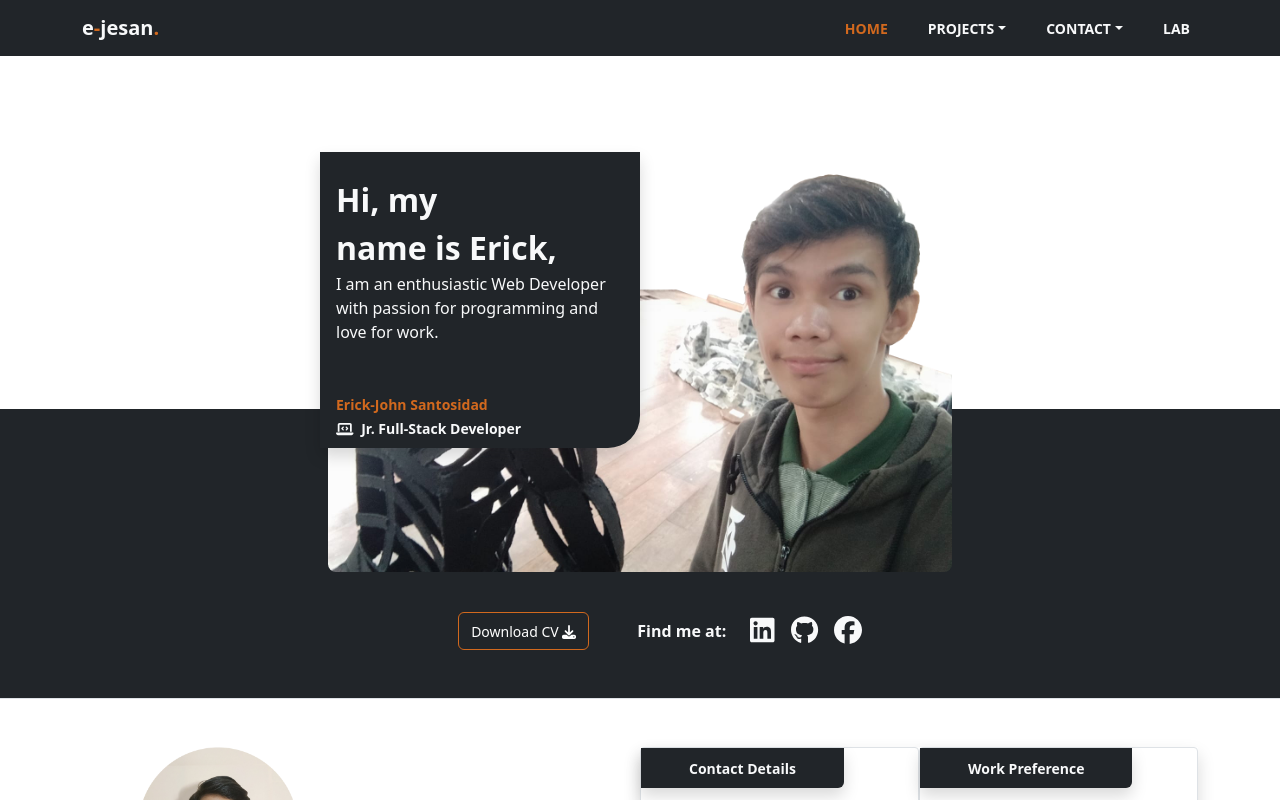
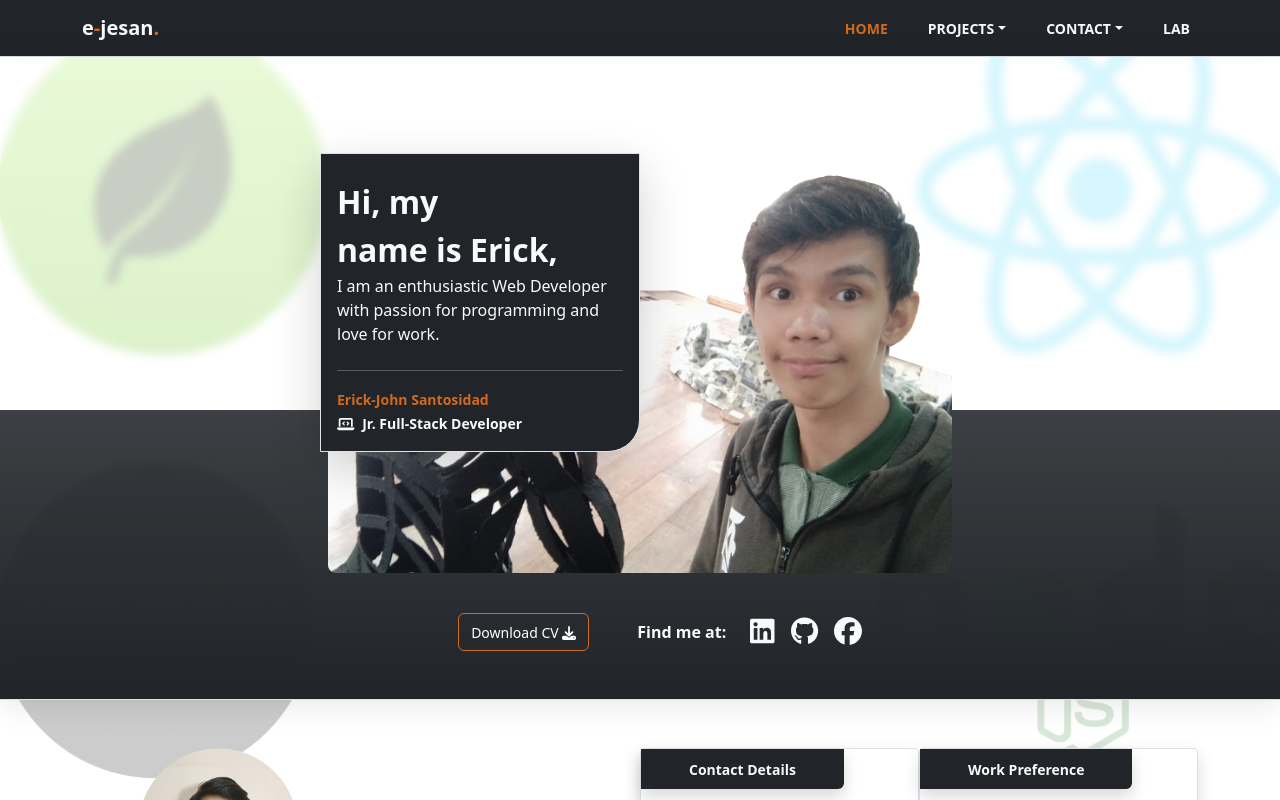
Before and after one commit to ricesush/portfoliov2, a React (Vite) app: page / in a window 1280 px wide. Shown: the top 800 px of the page. Built offline with nearby package versions, Linux system fonts and the light colour scheme.

Commit message:
created BG, added main BG

```diff
--- a/src/App.css
+++ b/src/App.css
@@ -22,6 +22,9 @@
 body {
   font-family: system-ui, -apple-system, BlinkMacSystemFont, 'Segoe UI', Roboto,
     Oxygen, Ubuntu, Cantarell, 'Open Sans', 'Helvetica Neue', sans-serif;
+  background: url('./assets/SampleBG.svg');
+  background-size: cover;
+  background-attachment: fixed;
 }
 
 /* Button */
@@ -120,9 +123,13 @@ body {
     #21252900 0%,
     #21252900 31%,
     #21252900 55%,
-    #212529 55%,
+    #212529e0 55%,
     #212529 99%
   ) !important;
+
+  box-shadow: 0 4px 30px rgba(0, 0, 0, 0.1);
+  backdrop-filter: blur(5px);
+  -webkit-backdrop-filter: blur(5px);
 }
 
 .bg-accent,
--- a/src/components/HeaderSectionTest.jsx
+++ b/src/components/HeaderSectionTest.jsx
@@ -20,8 +20,8 @@ const HeaderSectionTest = () => {
       className='col-lg-6 homeSections mx-auto position-relative'
       data-aos='zoom-in-up'
     >
-      <header className='col-6 position-absolute top-0 mt-md-5 start-0 px-3 py-2 rounded-5 rounded-top-0 rounded-start-0 bg-accent shadow'>
-        <div className='text-light mb-5 mt-3'>
+      <header className='col-6 position-absolute top-0 mt-md-5 start-0 px-3 py-2 rounded-5 rounded-top-0 rounded-start-0 bg-accent shadow-lg border'>
+        <div className='text-light mb-4 mt-3 '>
           <div className='fs-2 fw-bold'>
             Hi, my
             <br /> name is Erick,
@@ -31,7 +31,8 @@ const HeaderSectionTest = () => {
             love for work.
           </p>
         </div>
-        <div className='text-light'>
+        <hr className='text-light' />
+        <div className='text-light my-2'>
           <small className='fw-bold yellowText'>Erick-John Santosidad</small>
           <br />
           <small className='fw-bold'>
--- a/src/components/NavBar.jsx
+++ b/src/components/NavBar.jsx
@@ -3,7 +3,7 @@ import { Link, NavLink } from 'react-router-dom';
 export const NavBar = () => {
   return (
     <>
-      <nav className='navbar navbar-expand-lg bg-accent'>
+      <nav className='navbar navbar-expand-lg bg-accent border-bottom'>
         <div className='container'>
           <Link to='/' className='navbar-brand fw-bold text-light'>
             e<span className='yellowText'>-</span>jesan
```
Also changed, not shown: src/assets/SampleBG.svg (added).
